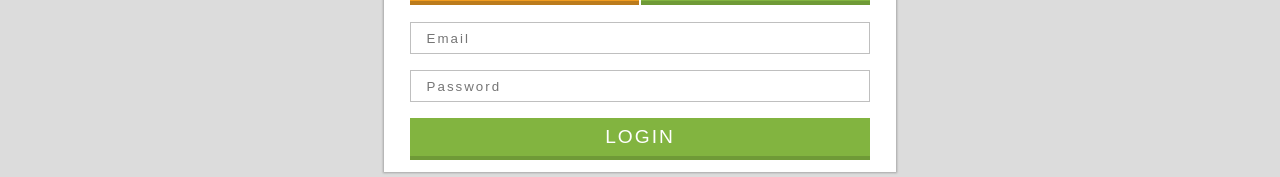
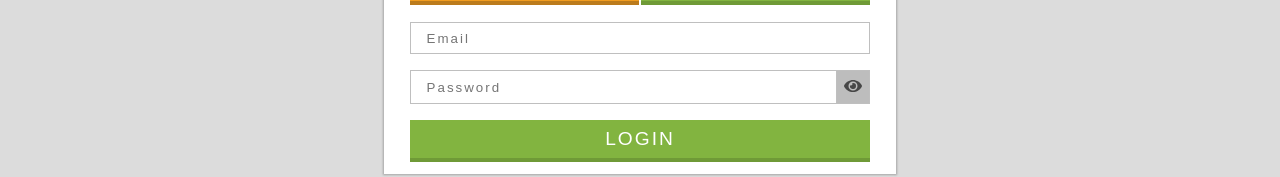
Before and after one commit to obrienu/you-connect, a Next.js app: page /sign-in in a window 1280 px wide. Shown: the part 268-445 px from the top of the page. Built offline with nearby package versions, Linux system fonts and the light colour scheme.

Commit message:
Add view password feature

```diff
--- a/components/custom.input/custom.input.component.js
+++ b/components/custom.input/custom.input.component.js
@@ -1,11 +1,41 @@
+import React, { useState } from 'react';
 import style from './custom.input.module.scss';
+import { FontAwesomeIcon } from '@fortawesome/react-fontawesome';
 
 const Input = (props) => {
-    const { type, placeholder, value, onChange, required, name} = props;
+    const { type, placeholder, value, onChange, required, name } = props;
 
     const handleClick = (event) => onChange(event)
 
-    return(
+    const [isVisible, setisVisible] = useState(0);
+
+    const changePasswordType = () => {
+        setisVisible(!isVisible);
+    }
+
+    const passwordInput = (
+        <div className={style.password}>
+            <input
+                className={style.passwordInput}
+                type={isVisible ? "text" : "password"}
+                placeholder={placeholder}
+                value={value}
+                onChange={handleClick}
+                required={required}
+                name={name}
+            />
+            <span
+            className={style.passwordIcon}
+            >
+                <FontAwesomeIcon
+                    onClick={changePasswordType}
+                    icon={!isVisible ? ["fas", "eye"] : ["fas", "eye-slash"]}
+                />
+            </span>
+        </div>
+    )
+
+    const input = (
         <input
             className={style.input}
             type={type}
@@ -16,6 +46,8 @@ const Input = (props) => {
             name={name}
         />
     )
+
+    return type === "password" ? passwordInput : input;
 }
 
 export default Input
--- a/components/custom.input/custom.input.module.scss
+++ b/components/custom.input/custom.input.module.scss
@@ -11,3 +11,31 @@
     letter-spacing: 2px;
     color: #0000009f;
 }
+
+.password{
+    width: 90%;
+    margin: 1rem auto;
+    display: grid;
+    grid-template-columns: auto 2rem;
+    grid-template-rows: 2rem;
+    border: solid 1px #00000040;
+    align-items: center;
+}
+
+.passwordInput{
+    padding-left: 1rem;
+    outline: none;
+    border: none;
+    border-right: solid 1px #00000040;
+    letter-spacing: 2px;
+    color: #0000009f;
+    height: 2rem;
+}
+
+.passwordIcon{
+    color: #0000009f;
+    text-align: center;
+    background-color: rgb(189, 189, 189);
+    height: 2rem;
+    line-height: 2rem;
+}
```
Lines whose indentation alone changed are shown as unchanged.
